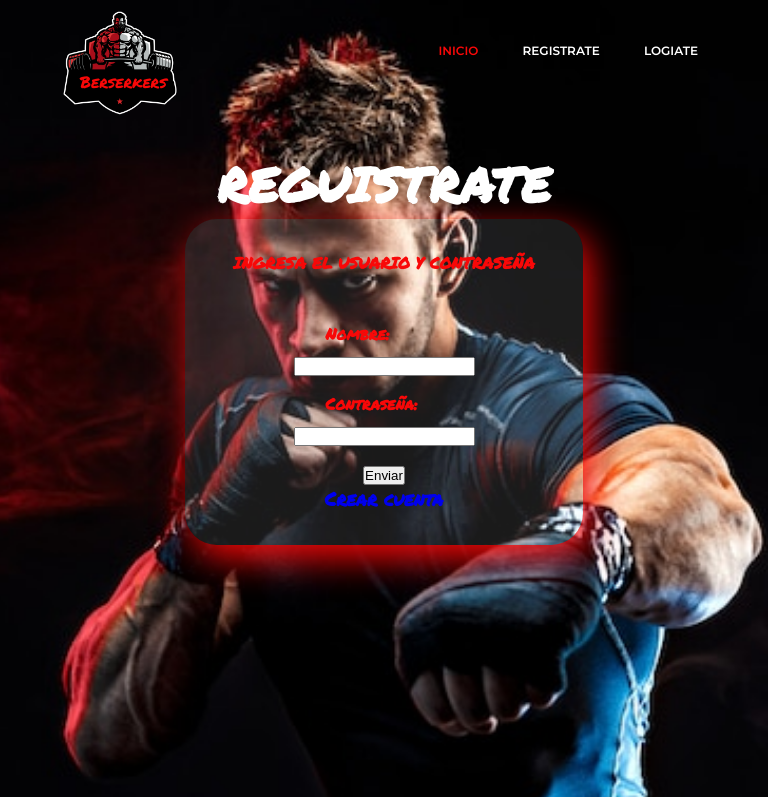
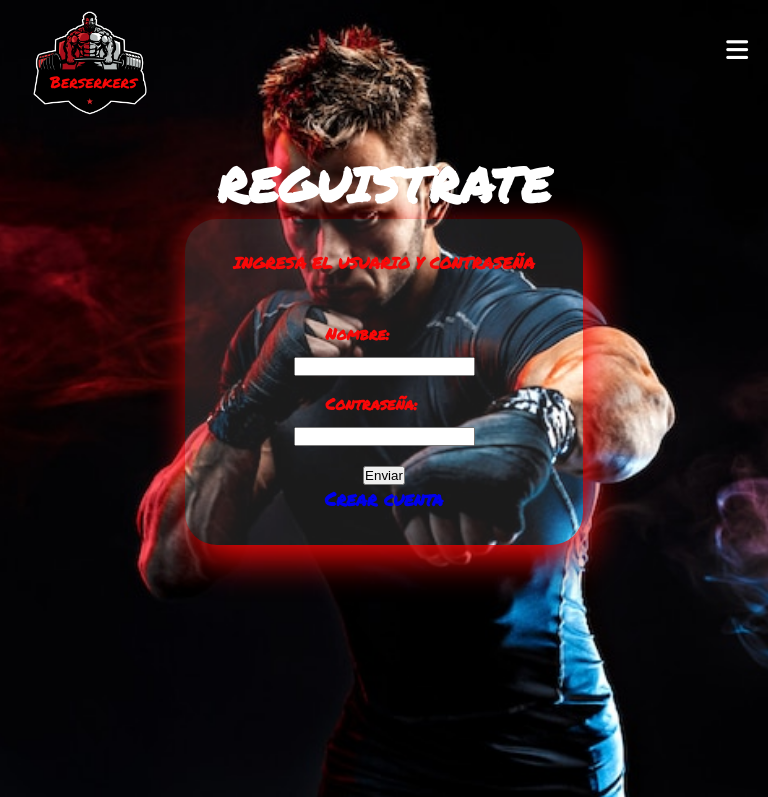
Before and after one commit to ClaudioDamianLopez/Integradora__html__css, a plain HTML site: page logiate.html in a window 768 px wide. Shown: the top 797 px of the page. Drawn offline with Linux system fonts and the light colour scheme.

Commit message:
ultimos cambios mediaqueris

```diff
--- a/CSS/logiate.css
+++ b/CSS/logiate.css
@@ -1,7 +1,5 @@
 /* Google font */
-@import url('https://fonts.googleapis.com/css2?family=Montserrat:wght@400;600;900&display=swap');
-@import url('https://fonts.googleapis.com/css2?family=Montserrat:wght@400;600;900&family=Permanent+Marker&display=swap');
-
+@import url("https://fonts.googleapis.com/css2?family=Montserrat:wght@400;600;900&family=Permanent+Marker&family=Roboto&display=swap");
 /* Parametros Generales */
 
 * {
@@ -10,26 +8,22 @@
   text-decoration: none;
   list-style: none;
   box-sizing: border-box;
-
 }
 
 body {
-    font-family: "Montserrat" , Arial, Helvetica, sans-serif;
-    height: 100vh;
+  font-family: "Montserrat", Arial, Helvetica, sans-serif;
   width: 100%;
-
-
+  height: 100%;
 }
 
 header {
   width: 100%;
-    height: 150vh;
+  height: 100vh;
   background-image: url(/IMG/retrato-estudio-hombre-musculoso-luchando_136403-3272.jpg);
   background-repeat: no-repeat;
   background-position: center;
   background-size: cover;
 }
-
 
 /* Navegacion */
 
@@ -70,10 +64,11 @@ nav {
   height: 0vh;
   top: 100px;
   background-image: url(/img__menu.jpg);
-  background-size: auto;
   background-repeat: no-repeat;
+  background-size: cover;
   text-align: center;
   transition: all 0.5s;
+  z-index: 1;
 }
 
 .nav__menu li {
@@ -318,49 +313,6 @@ footer {
   @media screen and (min-width: 686px) and (max-width: 862px) {
 
 
-    header {
-      height: 130vh;
-    }
-
-    .logo {
-      margin-left: 50px;
-    }
-
-    .text__logo {
-      left: 80px;
-    }
-
-    nav {
-      height: 100px;
-    }
-
-    .bar__btn {
-      display: none;
-    }
-
-    .nav__menu {
-      position: relative;
-      height: 100px;
-      top: 0;
-      background: none;
-      transition: none;
-      text-align: right;
-      margin-right: 50px;
-    }
-
-    .nav__menu li {
-      display: inline-block;
-      line-height: 100px;
-      margin: 0 20px;
-      transition: none;
-    }
-
-    .nav__menu li a {
-      font-size: 12px;
-    }
-
-
-
     footer {
       height: 100vh;
     }
```
Lines whose indentation alone changed are shown as unchanged.
